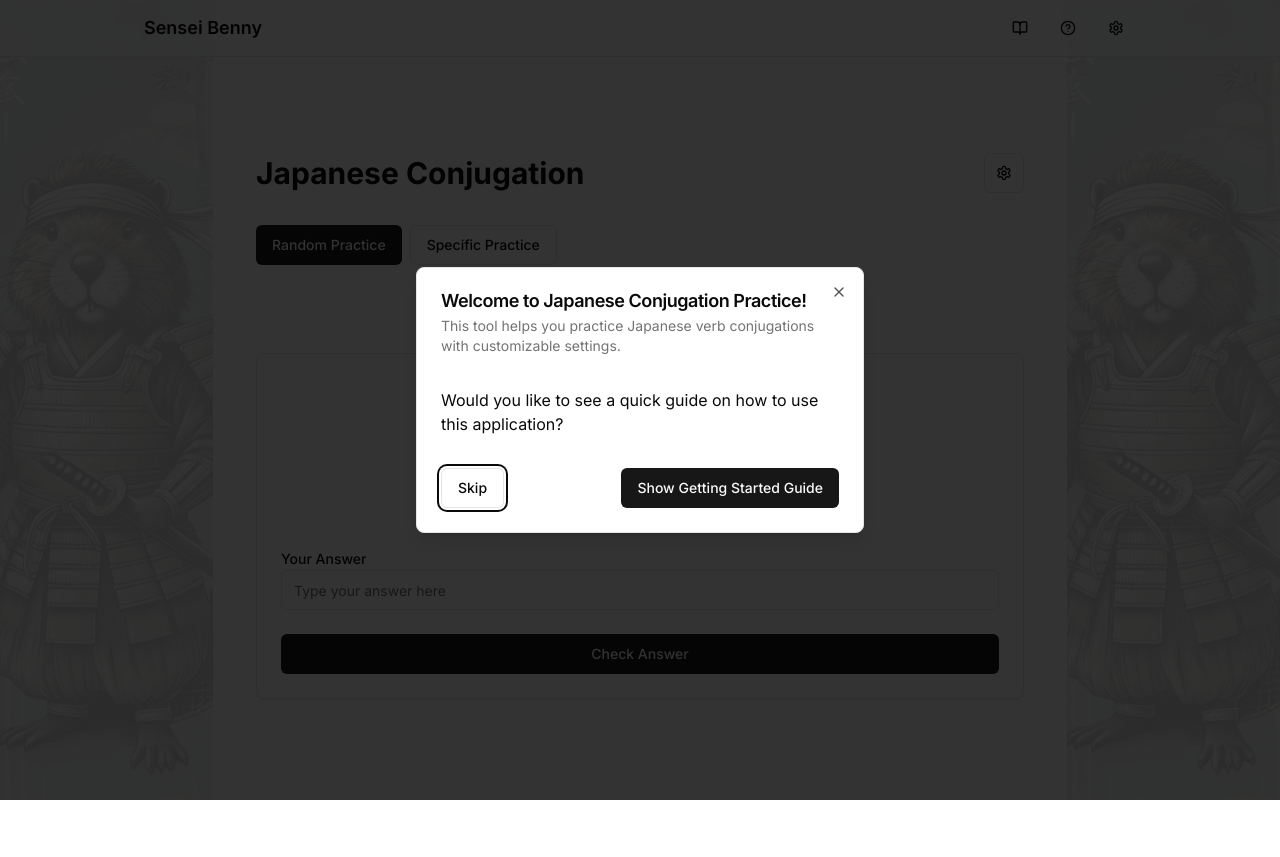
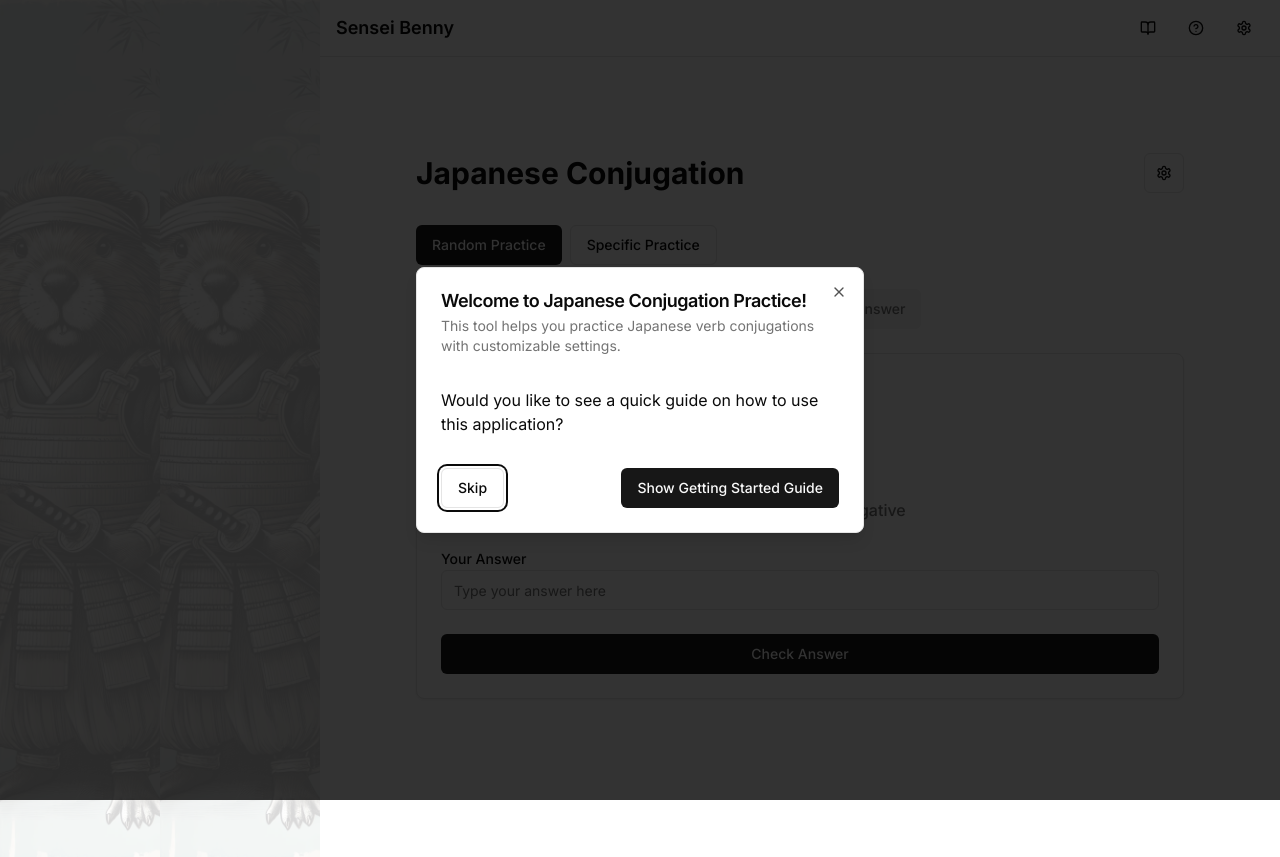
Before and after one commit to SawyerJLamont/SenseiBenny, a Next.js app: page / in a window 1280 px wide. Built offline with nearby package versions, Linux system fonts and the light colour scheme.

Commit message:
Attempting to fix background image issue

```diff
--- a/app/layout.tsx
+++ b/app/layout.tsx
@@ -3,6 +3,7 @@ import type { Metadata } from "next"
 import { Inter } from "next/font/google"
 import "./globals.css"
 import Link from "next/link"
+import Image from "next/image" // Import Next.js Image component
 import { Button } from "@/components/ui/button"
 import { Settings, HelpCircle, BookOpen } from "lucide-react"
 import { Tooltip, TooltipContent, TooltipProvider, TooltipTrigger } from "@/components/ui/tooltip"
@@ -25,20 +26,24 @@ export default function RootLayout({
       <body className={inter.className}>
         <div className="min-h-screen flex">
           {/* Left background */}
-          <div className="fixed left-0 top-0 bottom-0 w-1/6 -z-10">
-            <img
+          <div className="fixed left-0 top-0 bottom-0 w-1/6 -z-10 relative">
+            <Image
               src="/benny.jpg"
               alt=""
-              className="h-full w-full object-cover opacity-15"
+              fill
+              className="object-cover opacity-15"
+              priority
             />
           </div>
 
           {/* Right background */}
-          <div className="fixed right-0 top-0 bottom-0 w-1/6 -z-10">
-            <img
+          <div className="fixed right-0 top-0 bottom-0 w-1/6 -z-10 relative">
+            <Image
               src="/benny.jpg"
               alt=""
-              className="h-full w-full object-cover opacity-15"
+              fill
+              className="object-cover opacity-15"
+              priority
             />
           </div>
 
@@ -103,7 +108,3 @@ export default function RootLayout({
     </html>
   )
 }
-
-
-
-import './globals.css'
```
